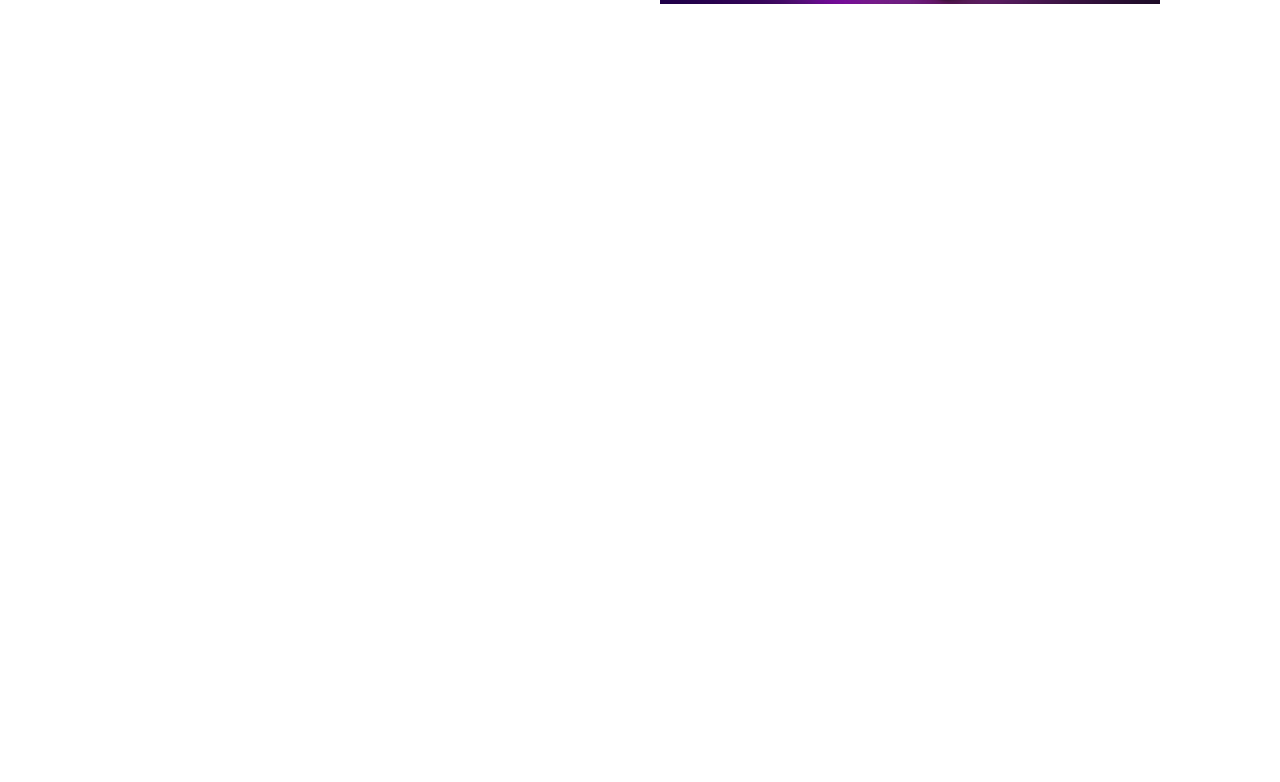
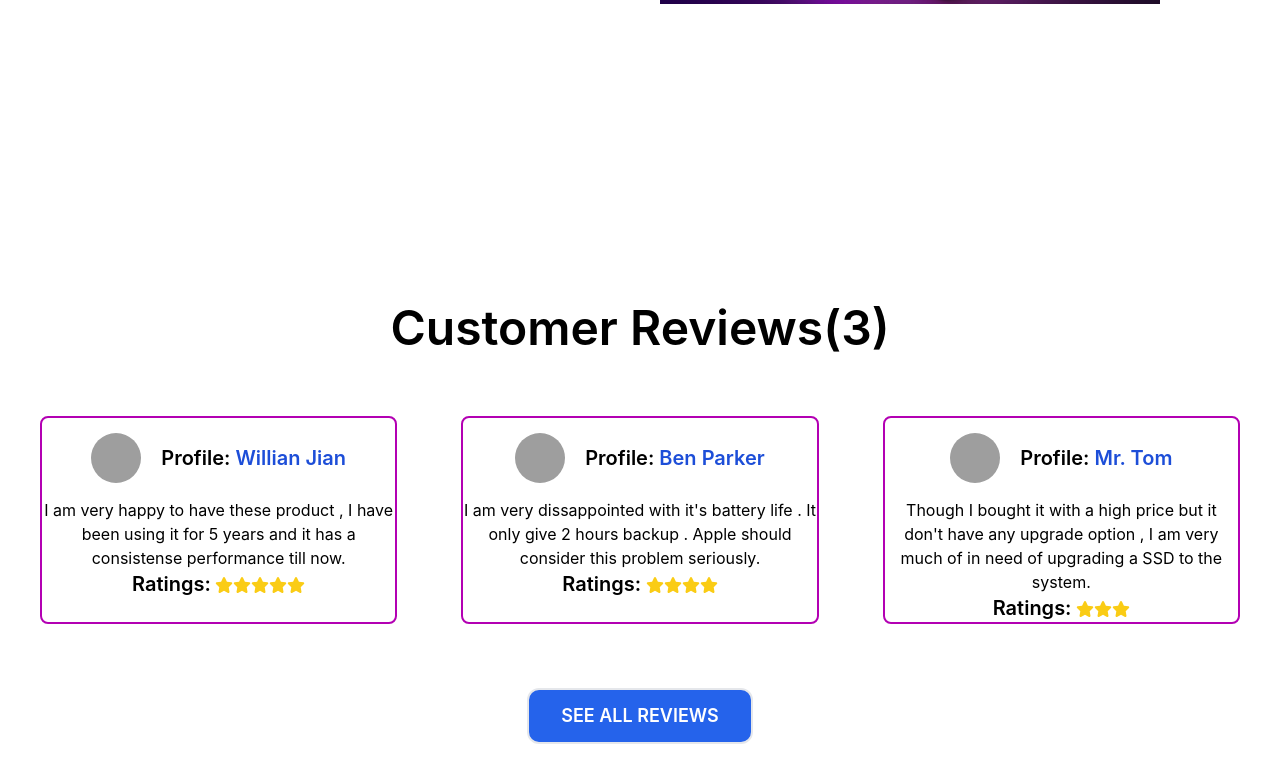
Before and after one commit to shihabsararrafid/product-analysis, a React (Create React App) app: page / in a window 1280 px wide. Shown: the part 566-1348 px from the top of the page. Before the commit the page ends 870 px from the top, so only its background shows below. Built offline with nearby package versions, Linux system fonts and the light colour scheme; grey boxes are pictures that could not be loaded.

Commit message:
404 page added

```diff
--- a/src/App.js
+++ b/src/App.js
@@ -7,6 +7,7 @@ import Review from './Components/Reviews/Review';
 import Blogs from './Components/Blogs/Blogs';
 import About from './Components/About/About';
 import Header from './Components/Header/Header';
+import NotFoundPage from './Components/NotFoundPAge/NotFoundPage';
 
 function App() {
   return (
@@ -21,6 +22,7 @@ function App() {
         <Route path='/reviews' element={<Review></Review>}></Route>
         <Route path='/blogs' element={<Blogs></Blogs>}></Route>
         <Route path='/about' element={<About></About>}></Route>
+        <Route path='*' element={<NotFoundPage></NotFoundPage>}></Route>
       </Routes>
 
     </div >
--- a/src/Components/Home/Home.js
+++ b/src/Components/Home/Home.js
@@ -1,9 +1,12 @@
 import React from 'react';
+import ReviewHome from '../ReviewHome/ReviewHome';
 import img from './dmitry-chernyshov-mP7aPSUm7aE-unsplash.jpg';
 
 const Home = () => {
     return (
+        <div>
             <div className='grid grid-cols-2 mt-[80px] h-[700px] gap-10 justify-center'>
+                {/* Banner right */}
                 <div className='ml-10'>
                     <h1 className='text-6xl mb-5 uppercase text-[#B300B3] font-bold'>
                         Laptop MAnia
@@ -14,11 +17,15 @@ const Home = () => {
 
 
                 </div>
+                {/* banner left picture */}
                 <div className=' w-[500px] h-[650px]'>
                     <img src={img} alt="" />
                 </div>
 
             </div>
+            <ReviewHome></ReviewHome>
+        </div>
+
     );
 };
 
--- /dev/null
+++ b/src/Components/NotFoundPAge/NotFoundPage.js
@@ -0,0 +1,27 @@
+import { faSearch } from '@fortawesome/free-solid-svg-icons';
+import { FontAwesomeIcon } from '@fortawesome/react-fontawesome';
+import React from 'react';
+import { Link } from 'react-router-dom';
+import img from './../../download1.png';
+
+const NotFoundPage = () => {
+    return (
+        <div className='bg-[#F5F5F5]'>
+            <h1 className='text-7xl text-red-500'>404</h1>
+            <h2 className='text-4xl '> <span className='text-violet-700'>Sorry, </span> <br /> The page you are looking is not Found.</h2>
+            <img className='block mx-auto mt-10' src={img} alt="" />
+
+
+
+
+            <br /><br />
+            <Link className='hover:text-[#B300B3]' to="/home">
+                <button className='border-2 text-lg text-white rounded-xl font-semibold bg-blue-600 hover:bg-white duration-500 hover:text-[#B300B3] hover:border-[#B300B3] py-3 px-8'>GO TO THE HOME PAGE <FontAwesomeIcon className='text-[28px] text-[#B300B3] ' icon={faSearch}></FontAwesomeIcon></button>
+
+            </Link>
+
+        </div>
+    );
+};
+
+export default NotFoundPage;
--- /dev/null
+++ b/src/Components/ReviewHome/ReviewHome.js
@@ -0,0 +1,24 @@
+import React from 'react';
+import { Link } from 'react-router-dom';
+import ShowReview from '../showReview/ShowReview';
+import SingReview from '../SingReview/SingReview';
+
+const ReviewHome = () => {
+    const [review, setReview] = ShowReview();
+    const newReview = review.slice(0, 3);
+    return (
+        <div className='mb-10'>
+            <h1 className='text-5xl font-semibold'>Customer Reviews(3)</h1>
+            <div className='grid grid-cols-3 gap-16 my-16 mx-10'>
+                {
+                    newReview.map(item => <SingReview key={item.id} review={item}></SingReview>)
+                }
+
+            </div>
+            <Link to='/reviews'><button className='border-2 uppercase text-lg text-white rounded-xl font-semibold bg-blue-600 hover:bg-white duration-500 hover:text-[#B300B3] hover:border-[#B300B3] py-3 px-8'>see all reviews</button></Link>
+
+        </div>
+    );
+};
+
+export default ReviewHome;
--- a/src/Components/Reviews/Review.js
+++ b/src/Components/Reviews/Review.js
@@ -6,7 +6,7 @@ import SingReview from '../SingReview/SingReview';
 const Review = () => {
     const [review, setReview] = ShowReview();
     return (
-        <div className='grid grid-cols-2 gap-10 mt-20 mx-5'>
+        <div className='grid grid-cols-2 gap-10 mt-20 mb-10 mx-5'>
             {
                 review.map(item => <SingReview key={item.id} review={item}></SingReview>)
             }
--- a/src/Components/SingReview/SingReview.js
+++ b/src/Components/SingReview/SingReview.js
@@ -8,7 +8,7 @@ const SingReview = (props) => {
             <div className='flex h-[80px] items-center justify-center '>
 
                 <img className='w-[50px] h-[50px] rounded-full' src={picture} alt="" />
-                <h1 className='ml-5 text-xl font-semibold'>Profile: <a className='text-blue-700' href="/">{name}</a> </h1>
+                <h1 className='ml-5 text-xl font-semibold'>Profile: <a className='text-blue-700' href="/name">{name}</a> </h1>
             </div>
             <div>
                 <p>{review}</p>
```
Also changed, not shown: src/download.jpg (added), src/download1.png (added). Lines whose indentation alone changed are shown as unchanged.
